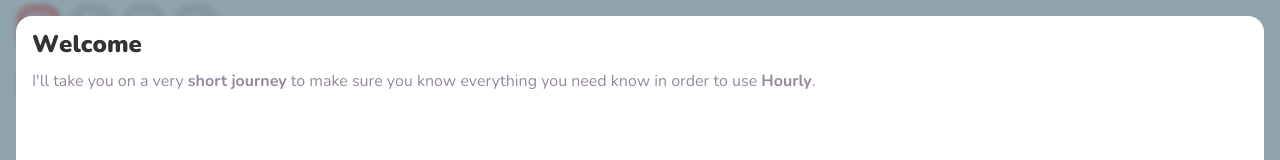
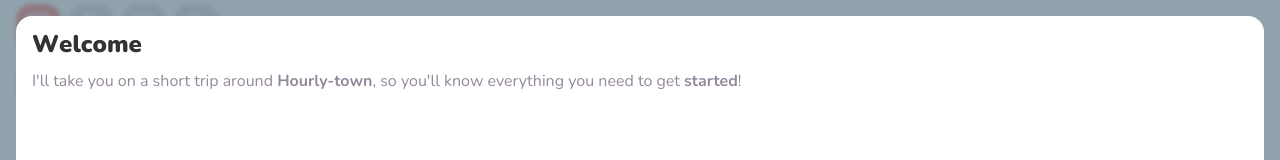
Before and after one commit to ntwigs/hourly, a React (Create React App) app: page / in a window 1280 px wide. Shown: the part 254-414 px from the top of the page. Built offline with nearby package versions, Linux system fonts and the light colour scheme; no server answers.

Commit message:
fix: onboarding texts

```diff
--- a/src/data/onboard.ts
+++ b/src/data/onboard.ts
@@ -8,7 +8,7 @@ export const onboard: OnBoard[] = [
   {
     image: '',
     title: 'Welcome',
-    text: "I'll take you on a very *short journey* to make sure you know everything you need know in order to use *Hourly*.",
+    text: "I'll take you on a short trip around *Hourly-town*, so you'll know everything you need to get *started*!",
   },
   {
     image: '',
@@ -18,16 +18,16 @@ export const onboard: OnBoard[] = [
   {
     image: '',
     title: 'Hourly rate',
-    text: "First you'll have to enter your *hourly rate*. How much you'd *make per hour*.",
+    text: "First, you'll have to enter your *hourly rate*, how much you make per hour. Don't worry - *Hourly doesn't snoop*.",
   },
   {
     image: '',
     title: 'Beers?',
-    text: 'Then you should *select an item* that you would like to be *represented* on your Toggl page.',
+    text: "So you'd like to *show some beers* on your Toggl? I've got your back Jack! You just get right to it and click that *beer button*.",
   },
   {
     image: '',
     title: 'Dough',
-    text: 'Does the *price* not add up to the actual item your saving for? *Change it*!',
+    text: 'Whoa! That *cookie* is way more *expensive* than the one you want. Good news! The price is *customizable*.',
   },
 ]
```
